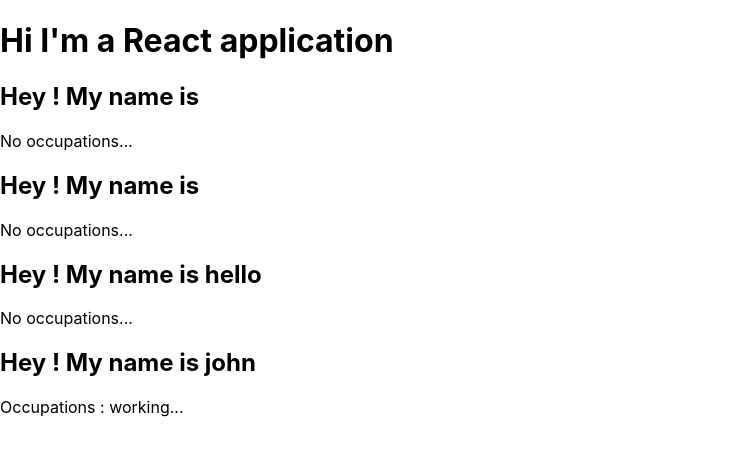
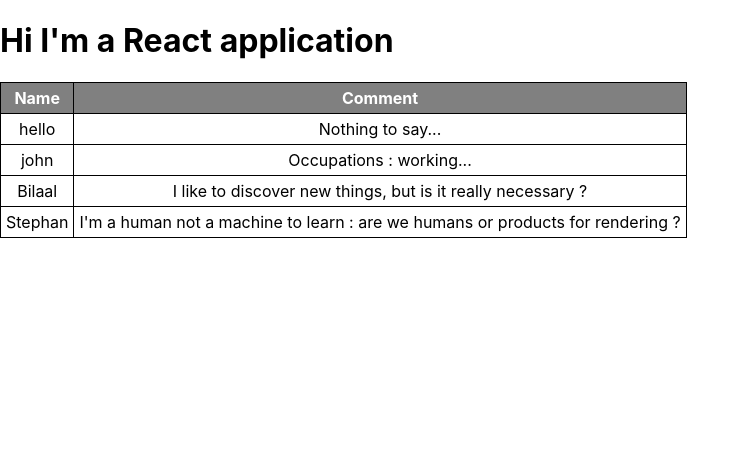
Before and after one commit to ii02735/learnReact, a React (Create React App) app: page / in a window 1280 px wide. Shown: the top 456 px of the page, without its empty margins (0-750 px from the left). Built offline with nearby package versions, Linux system fonts and the light colour scheme.

Commit message:
Components transformed as table's content

```diff
--- a/src/App.css
+++ b/src/App.css
@@ -5,3 +5,21 @@
 .test{
   color:red;
 }
+
+table{
+  text-align: center;
+  border:1px solid black;
+  border-collapse: collapse;
+}
+
+table *
+{
+  padding: 5px;
+  border: 1px solid black;
+}
+
+thead
+{
+  background: grey;
+  color: white;
+}
--- a/src/App.js
+++ b/src/App.js
@@ -18,10 +18,24 @@ class App extends Component
               //As an exemple : we write "class" attribute in HTML, but here "className"
         <div className="Hello">
           <h1>Hi I'm a React application</h1>
-          <User /> {/*User component is used here*/}
-          <User /> {/*Because we used Math.random content will be dynamic*/}
-          <User name="hello"/> {/* Here we apply some attributes to our components */}
-          <User name="john">Occupations : working...</User>  {/* but we must add properties (props) elements in order to make this work */}
+          <table>
+            <thead>
+              <tr>
+                <th>Name</th>
+                <th>Comment</th>
+              </tr>
+            </thead>
+            <tbody>
+              {/* BE CAREFUL TO NOT LEAVE ANY WHITESPACE AFTER WRITTEN CODE */}
+              {/* because we've written tags for tables in our component template : there is no problem to put them in tbody */}
+              {/*<User /> {/*User component is used here*/}
+              {/*<User /> {/*Because we used Math.random content will be dynamic*/}
+              <User name="hello"/>{/* Here we apply some attributes to our components */}
+              <User name="john">Occupations : working...</User>{/* but we must add properties (props) elements in order to make this work */}
+              <User name="Bilaal">I like to discover new things, but is it really necessary ?</User>
+              <User name="Stephan">I'm a human not a machine to learn : are we humans or products for rendering ?</User>
+            </tbody>
+          </table>
         </div>
        //warning : any HTML-ish JSX code from a component must be nested inside a ROOT element
    );
--- a/src/User/User.js
+++ b/src/User/User.js
@@ -11,10 +11,11 @@ const user = (props) => {
                                         //we can only execute one line JS expression, not special stuffs (like classes, etc.)
     //new version with props
 
-    return (<div>
-        <h2>Hey ! My name is {props.name}</h2>
-        <p>{props.children == null ? "No occupations..." : props.children}</p> {/* children (special prop attribute) refers to content between the opening and the closing tags*/}
-        </div>
+    return (
+        <tr>
+           <td>{props.name == null ? "Unknown" : props.name}</td>
+           <td>{props.children == null ? "Nothing to say..." : props.children}</td>{/* children (special prop attribute) refers to content between the opening and the closing tags*/}
+        </tr>
     )
 };
 
```
